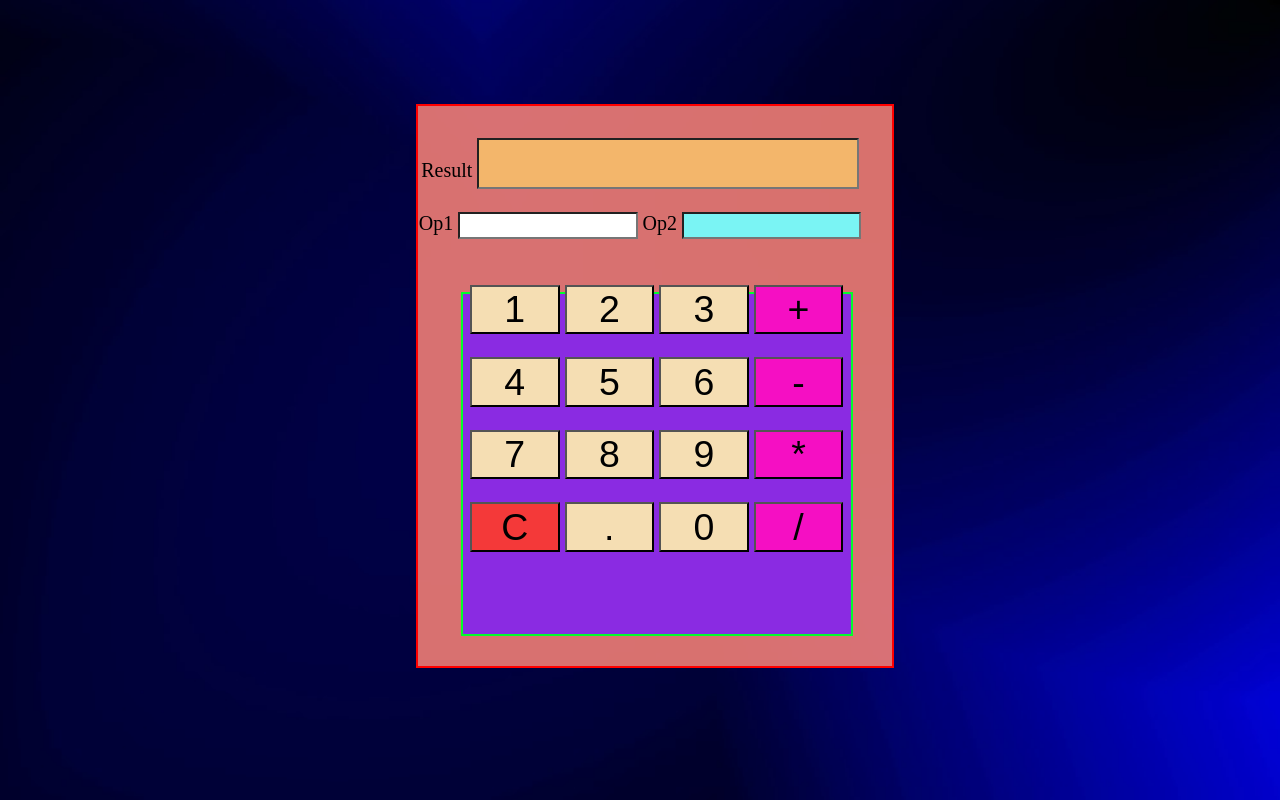
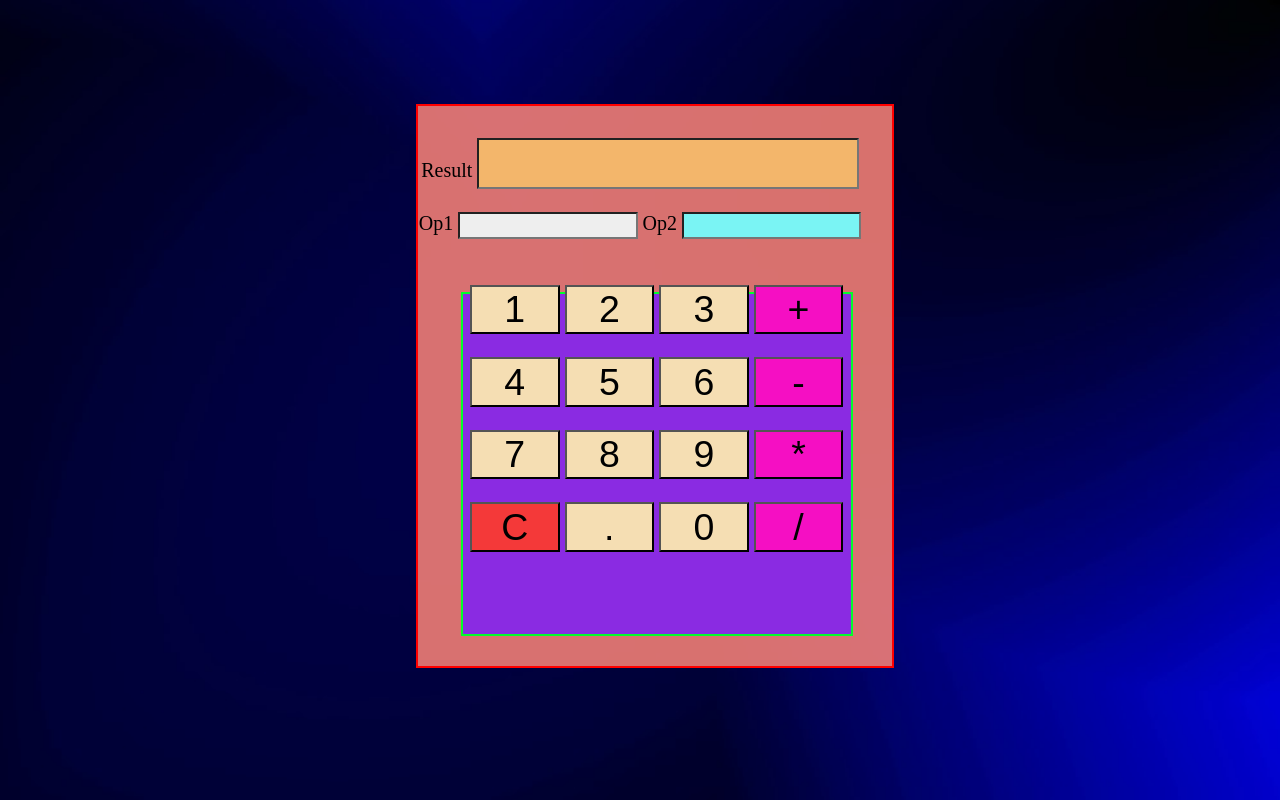
Before and after one commit to karthik292001/multidisplay-calculator, a plain HTML site: page public/calculator.html in a window 1280 px wide. In both pictures the pointer is over the input "Op1". Drawn offline with Linux system fonts and the light colour scheme.

Commit message:
initial commit

```diff
--- a/css/style.css
+++ b/css/style.css
@@ -64,7 +64,7 @@ div{
    background-color:rgb(0, 34, 255);
 }
 .operand:hover{
-    background-color:white ;
+    background-color:#EEEEEE;
 }
 .input:active{
     transform: scale(0.89);
```
